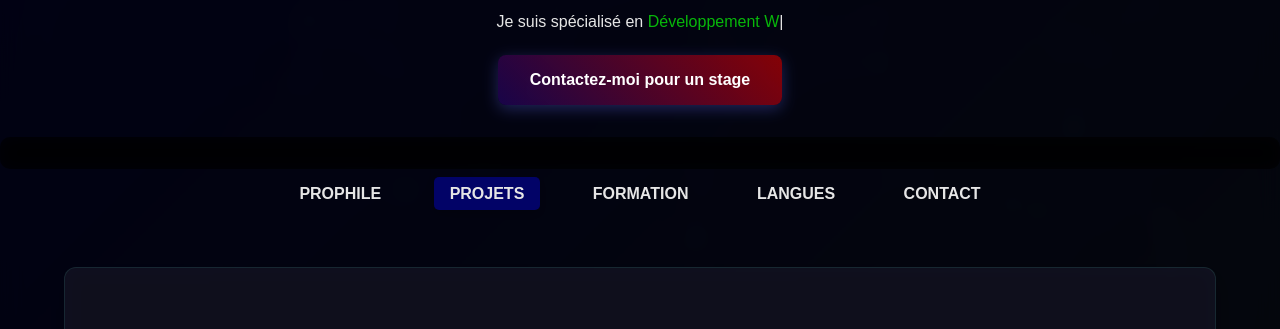
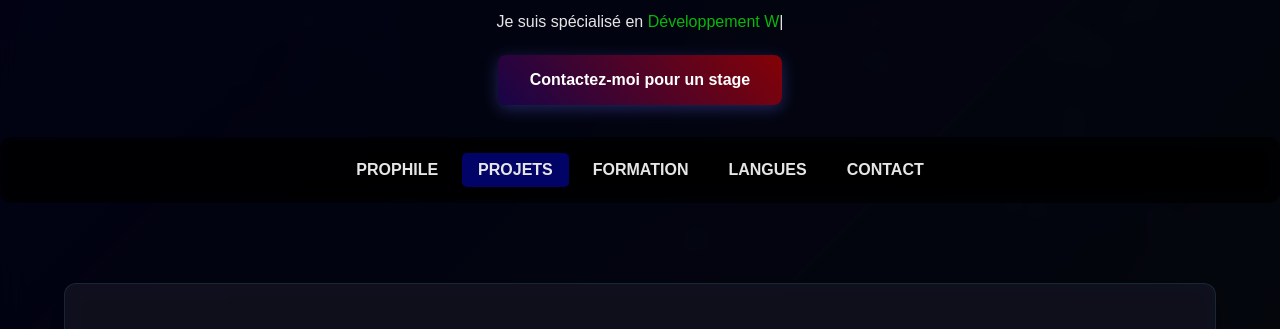
Before and after one commit to aliworks51/CV-Professional-ALI-BENRAHHOU, a plain HTML site: page index.html in a window 1280 px wide. Shown: the part 420-749 px from the top of the page. Drawn offline with nearby package versions, Linux system fonts and the light colour scheme.

Commit message:
Update index.html

```diff
--- a/index.html
+++ b/index.html
@@ -449,12 +449,12 @@
             <p>Je suis spécialisé en <span class="typed-text"></span></p>
             <a href="#contact" class="cta-button">Contactez-moi pour un stage</a>
         </div>
-        <nav style="text-align: center; margin-bottom: 1rem; background: rgba(0, 0, 0, 0.5); backdrop-filter: blur(10px); border-radius: 10px; padding: 1rem;"></nav>
-            <a href="#about" class="nav-link" style="margin: 0 1rem; color: var(--text); text-decoration: none; font-weight: bold; padding: 0.5rem 1rem; border-radius: 5px;">PROPHILE</a>
-            <a href="#projects" class="nav-link" style="margin: 0 1rem; color: var(--text); text-decoration: none; font-weight: bold; padding: 0.5rem 1rem; border-radius: 5px;">PROJETS</a>
-            <a href="#education" class="nav-link" style="margin: 0 1rem; color: var(--text); text-decoration: none; font-weight: bold; padding: 0.5rem 1rem; border-radius: 5px;">FORMATION</a>
-            <a href="#languages" class="nav-link" style="margin: 0 1rem; color: var(--text); text-decoration: none; font-weight: bold; padding: 0.5rem 1rem; border-radius: 5px;">LANGUES</a>
-            <a href="#contact" class="nav-link" style="margin: 0 1rem; color: var(--text); text-decoration: none; font-weight: bold; padding: 0.5rem 1rem; border-radius: 5px;">CONTACT</a>
+         <nav style="text-align: center; margin-bottom: 1rem; background: rgba(0, 0, 0, 0.5); backdrop-filter: blur(10px); border-radius: 10px; padding: 1rem; display: flex; flex-wrap: wrap; justify-content: center; gap: 0.5rem;">
+            <a href="#about" class="nav-link" style="color: var(--text); text-decoration: none; font-weight: bold; padding: 0.5rem 1rem; border-radius: 5px;">PROPHILE</a>
+            <a href="#projects" class="nav-link" style="color: var(--text); text-decoration: none; font-weight: bold; padding: 0.5rem 1rem; border-radius: 5px;">PROJETS</a>
+            <a href="#education" class="nav-link" style="color: var(--text); text-decoration: none; font-weight: bold; padding: 0.5rem 1rem; border-radius: 5px;">FORMATION</a>
+            <a href="#languages" class="nav-link" style="color: var(--text); text-decoration: none; font-weight: bold; padding: 0.5rem 1rem; border-radius: 5px;">LANGUES</a>
+            <a href="#contact" class="nav-link" style="color: var(--text); text-decoration: none; font-weight: bold; padding: 0.5rem 1rem; border-radius: 5px;">CONTACT</a>
         </nav>
         <script>
             // Ajouter une classe active au menu en fonction de la section visible
```
